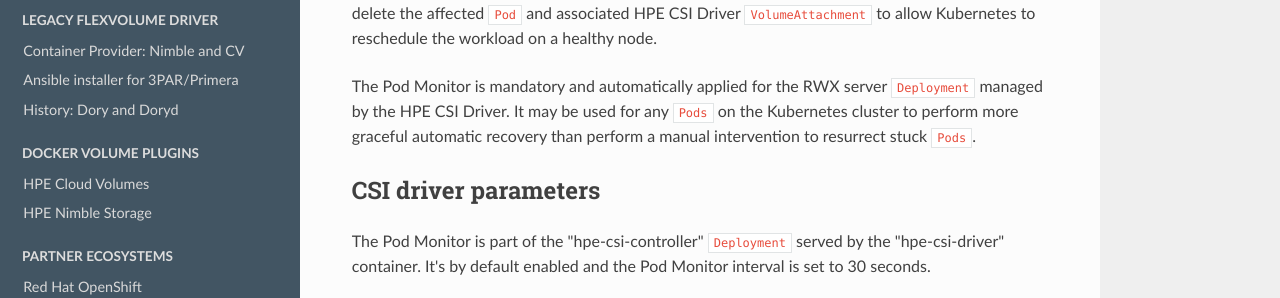
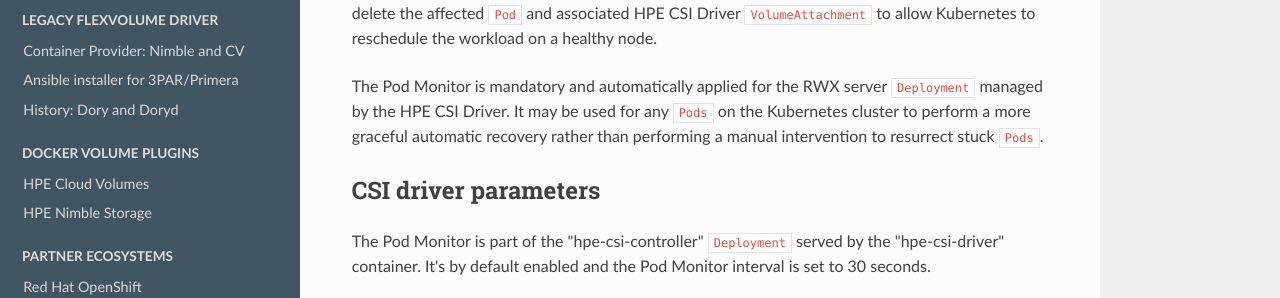
Before and after one commit to hpe-storage/scod, an MkDocs documentation site: the page built from docs/csi_driver/monitor.md, in a window 1280 px wide and 900 px high. Shown: the part 231-529 px from the top of the window. Built offline with MkDocs 1.6.1, drawn with Linux system fonts in a browser that asks for light colours; nearby versions of some CDN libraries.

Commit message:
1.2.0 initial PR updates
Signed-off-by: Michael Mattsson <michael.mattsson@nimblestorage.com>

```diff
--- a/docs/csi_driver/monitor.md
+++ b/docs/csi_driver/monitor.md
@@ -2,7 +2,7 @@
 
 The HPE CSI Driver for Kubernetes includes a Kubernetes Pod Monitor. Specifically it looks for `Pods` with the label `monitored-by: hpe-csi` and has `NodeLost` status set on them. This usually occurs if a node becomes unresponsive or partioned due to a network outage. The Pod Monitor will delete the affected `Pod` and associated HPE CSI Driver `VolumeAttachment` to allow Kubernetes to reschedule the workload on a healthy node.
 
-The Pod Monitor is mandatory and automatically applied for the RWX server `Deployment` managed by the HPE CSI Driver. It may be used for any `Pods` on the Kubernetes cluster to perform more graceful automatic recovery than perform a manual intervention to resurrect stuck `Pods`.
+The Pod Monitor is mandatory and automatically applied for the RWX server `Deployment` managed by the HPE CSI Driver. It may be used for any `Pods` on the Kubernetes cluster to perform a more graceful automatic recovery rather than performing a manual intervention to resurrect stuck `Pods`.
 
 ## CSI driver parameters
 
```
Also changed, not shown: docs/csi_driver/diagnostics.md (+1 -1 lines), docs/csi_driver/using.md (+7 -7 lines).
